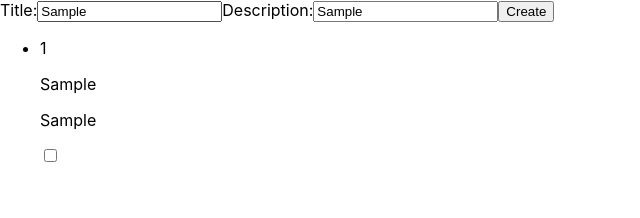
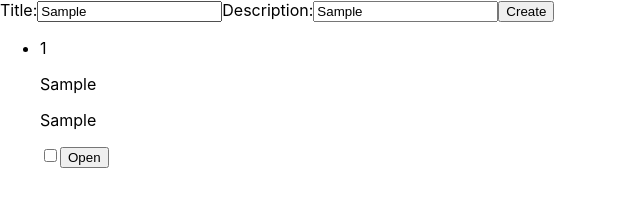
Before and after one commit to Daniel-Slavnyi/to-do-list, a React (Create React App) app: page / in a window 1280 px wide. Both pictures are taken after typing "Sample", "Sample" into the empty fields and a click on the button "Create". Shown: the top 218 px of the page, without its empty margins (0-640 px from the left). Built offline with nearby package versions, Linux system fonts and the light colour scheme.

Commit message:
finish: logik of APP

```diff
--- a/src/components/Modal/Modal.jsx
+++ b/src/components/Modal/Modal.jsx
@@ -1,12 +1,17 @@
-import React, { useEffect } from 'react';
+import React, { useEffect, useState } from 'react';
+import { useDispatch } from 'react-redux';
+import { setDoneTask } from 'redux/tasks/tasks-slice';
 import { Backdrop, ModalWrapper } from './Modal.styled';
 
 export const Modal = ({
   tusk,
   setIsOpenModal,
-  handleChange,
+
   closeModalByClick,
 }) => {
+  const [infoOfTask] = useState(tusk);
+  const dispatch = useDispatch();
+
   useEffect(() => {
     const handleKeyPress = event => {
       if (event.key === 'Escape') {
@@ -22,18 +27,21 @@ export const Modal = ({
     // eslint-disable-next-line react-hooks/exhaustive-deps
   }, []);
 
+  const handleChange = e => {
+    dispatch(setDoneTask(e.target.name));
+  };
   return (
     <Backdrop>
       <ModalWrapper>
-        <h1>{tusk.title}</h1>
+        <h1>{infoOfTask.title}</h1>
         <p>Description:</p>
-        <p>{tusk.description}</p>
+        <p>{infoOfTask.description}</p>
         <button type="button" onClick={closeModalByClick}>
           Close Modal
         </button>
         <input
           type="checkbox"
-          name={tusk.id}
+          name={infoOfTask.id}
           checked={tusk.isDone}
           onChange={handleChange}
         />
--- /dev/null
+++ b/src/components/TaskItem/TaskItem.jsx
@@ -0,0 +1,47 @@
+import { Modal } from 'components/Modal/Modal';
+import React, { useState } from 'react';
+import { useDispatch } from 'react-redux';
+import { setDoneTask } from 'redux/tasks/tasks-slice';
+
+export default function TaskItem({ item }) {
+  const [isOpenModal, setIsOpenModal] = useState(false);
+  const dispatch = useDispatch();
+
+  const handleChange = e => {
+    dispatch(setDoneTask(e.target.name));
+  };
+
+  const closeModalByClick = () => {
+    console.log('isOpenModal =>', isOpenModal);
+    setIsOpenModal(item => !item);
+  };
+  return (
+    <li>
+      <p>{item.id}</p>
+      <p>{item.title}</p>
+      <p>{item.description}</p>
+      <input
+        type="checkbox"
+        name={item.id}
+        checked={item.isDone}
+        onChange={handleChange}
+      />
+      <button
+        type="button"
+        onClick={() => {
+          setIsOpenModal(true);
+        }}
+      >
+        Open
+      </button>
+      {isOpenModal && (
+        <Modal
+          tusk={item}
+          setIsOpenModal={setIsOpenModal}
+          closeModalByClick={closeModalByClick}
+          handleChange={handleChange}
+        />
+      )}
+    </li>
+  );
+}
--- a/src/components/TaskList/TaskList.jsx
+++ b/src/components/TaskList/TaskList.jsx
@@ -1,52 +1,16 @@
-import { Modal } from 'components/Modal/Modal';
-import React, { useState } from 'react';
-import { useDispatch, useSelector } from 'react-redux';
+import TaskItem from 'components/TaskItem/TaskItem';
+import React from 'react';
+import { useSelector } from 'react-redux';
 import { getTasks } from 'redux/tasks/tasks-selector';
-import { setDoneTask } from 'redux/tasks/tasks-slice';
 
 export default function TaskList() {
-  const [isOpenModal, setIsOpenModal] = useState(false);
   const getItems = useSelector(getTasks);
-
-  const dispatch = useDispatch();
-
-  const handleChange = e => {
-    dispatch(setDoneTask(e.target.name));
-  };
-
-  const closeModalByClick = () => {
-    console.log('isOpenModal =>', isOpenModal);
-    setIsOpenModal(item => !item);
-  };
 
   return (
     <>
       <ul>
         {getItems.map(item => (
-          <li
-            key={item.id}
-            onClick={() => {
-              setIsOpenModal(true);
-            }}
-          >
-            <p>{item.id}</p>
-            <p>{item.title}</p>
-            <p>{item.description}</p>
-            <input
-              type="checkbox"
-              name={item.id}
-              checked={item.isDone}
-              onChange={handleChange}
-            />
-            {isOpenModal && (
-              <Modal
-                tusk={item}
-                setIsOpenModal={setIsOpenModal}
-                closeModalByClick={closeModalByClick}
-                handleChange={handleChange}
-              />
-            )}
-          </li>
+          <TaskItem item={item} key={item.id} />
         ))}
       </ul>
     </>
--- a/src/redux/tasks/tasks-slice.js
+++ b/src/redux/tasks/tasks-slice.js
@@ -5,7 +5,7 @@ import { persistReducer } from 'redux-persist';
 
 const persistConfig = {
   key: 'tasks',
-  whitelist: ['items'],
+  whitelist: ['items', 'id'],
   storage,
 };
 
```
